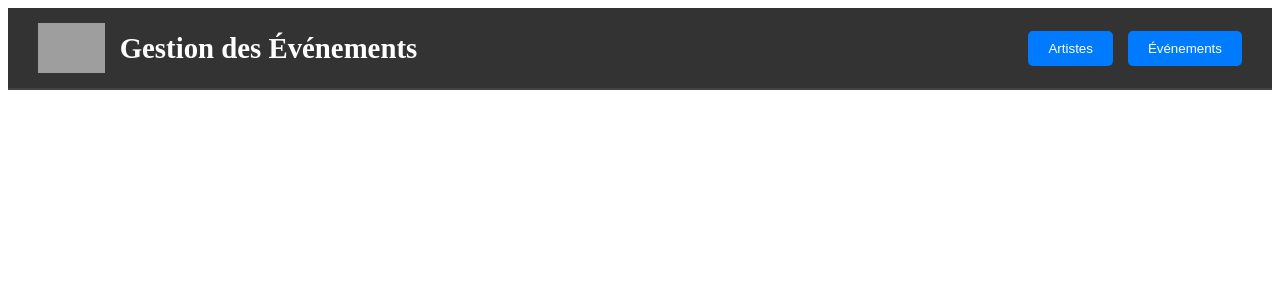
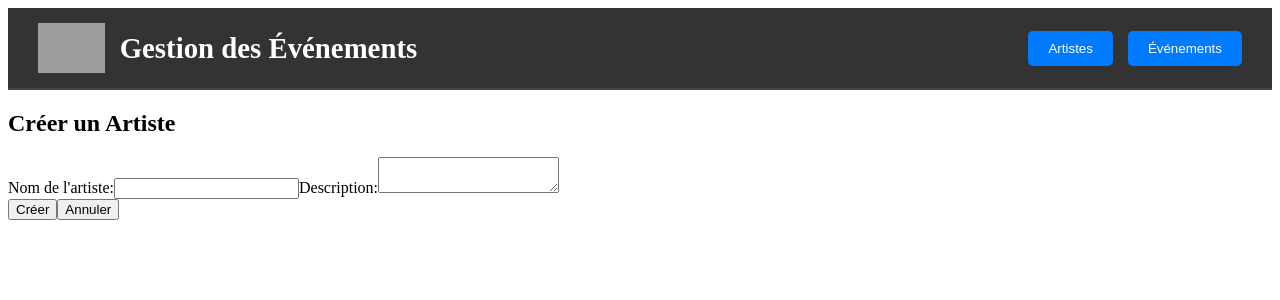
Before and after one commit to tpfullstack/tp2, an Angular app: page /create-artist in a window 1280 px wide. Before the commit this address led to /. Shown: the top 300 px of the page. Built offline with nearby package versions, Linux system fonts and the light colour scheme; grey boxes are pictures that could not be loaded.

Commit message:
feat(creationArtist) : Ajout de fonctionalité de création d'un artiste

```diff
--- a/src/app/app.component.ts
+++ b/src/app/app.component.ts
@@ -4,10 +4,11 @@ import { EventListComponent } from './components/event-list/event-list.component
 import { ArtistsListComponent } from './components/artists-list/artists-list.component'; // Nouvelle importation
 import { CreateEventComponent } from './components/create-event/create-event.component';
 import { HeaderComponent } from './components/header/header.component';
+import { CreateArtistComponent } from './components/create-artist/create-artist.component';
 @Component({
   selector: 'app-root',
   standalone: true,
-  imports: [RouterOutlet,  ArtistsListComponent, EventListComponent, CreateEventComponent, HeaderComponent ], // Ajouter EventListComponent ici
+  imports: [RouterOutlet, CreateArtistComponent, ArtistsListComponent, EventListComponent, CreateEventComponent, HeaderComponent ], // Ajouter EventListComponent ici
   templateUrl: './app.component.html',
   styleUrls: ['./app.component.css']
 })
--- a/src/app/app.routes.ts
+++ b/src/app/app.routes.ts
@@ -1,6 +1,7 @@
 import { Route } from '@angular/router';
 import { EventListComponent } from './components/event-list/event-list.component'; // Exemple
 import { ArtistsListComponent } from './components/artists-list/artists-list.component'; // Nouvelle importation
+import { CreateArtistComponent } from './components/create-artist/create-artist.component'; // Composant Create Artist
 import { CreateEventComponent } from './components/create-event/create-event.component';
 export const routes: Route[] = [
   {
@@ -16,6 +17,10 @@ export const routes: Route[] = [
     component: ArtistsListComponent
   },
   {
+    path: 'create-artist',
+    component: CreateArtistComponent  // Route vers le composant Create Artist
+  },
+  {
     path: '',
     redirectTo: '/create-event',
     pathMatch: 'full'  // Redirection vers la route par défaut
--- a/src/app/components/artists-list/artists-list.component.html
+++ b/src/app/components/artists-list/artists-list.component.html
@@ -1,4 +1,8 @@
-<button class="btn-add" (click)="navigateToAddArtist()">Ajouter un artiste</button>
+<button class="btn-add" (click)="navigateToAddArtist()">Créer un artiste...</button>
+
+
+<!-- Autres éléments de la liste d'artistes -->
+
 
 <div class="artist-table-container">
   <table class="artist-table">
--- /dev/null
+++ b/src/app/components/create-artist/create-artist.component.html
@@ -0,0 +1,15 @@
+<div class="create-artist-container">
+    <h2>Créer un Artiste</h2>
+    <form (ngSubmit)="createArtist()">
+      <label for="label">Nom de l'artiste:</label>
+      <input type="text" id="label" [(ngModel)]="artist.label" name="label" required>
+
+      <label for="description">Description:</label>
+      <textarea id="description" [(ngModel)]="artist.description" name="description" required></textarea>
+
+      <div class="form-actions">
+        <button type="submit" class="btn-add">Créer</button>
+        <button type="button" (click)="router.navigate(['/artists'])" class="btn-cancel">Annuler</button>
+      </div>
+    </form>
+  </div>
--- /dev/null
+++ b/src/app/components/create-artist/create-artist.component.ts
@@ -0,0 +1,27 @@
+import { Component } from '@angular/core';
+import { Router } from '@angular/router';
+import { FormsModule } from '@angular/forms';
+import { ArtistService } from '../../services/artist.service';
+
+@Component({
+  selector: 'app-create-artist',
+  templateUrl: './create-artist.component.html',
+  styleUrls: ['./create-artist.component.css'],
+  standalone: true, // Indique que ce composant est autonome
+  imports: [FormsModule], // Assure-toi d'importer FormsModule pour ngModel
+})
+export class CreateArtistComponent {
+  artist = {
+    label: '',
+    description: '',
+  };
+
+  constructor(public router: Router, private artistService: ArtistService) {}
+
+  createArtist() {
+    this.artistService.createArtist(this.artist).subscribe((response) => {
+      console.log('Artiste créé', response);
+      this.router.navigate(['/artists']);
+    });
+  }
+}
```
Also changed, not shown: src/app/components/create-artist/create-artist.component.css (added), 1 other file (tests, documents, lock files or other folders).
